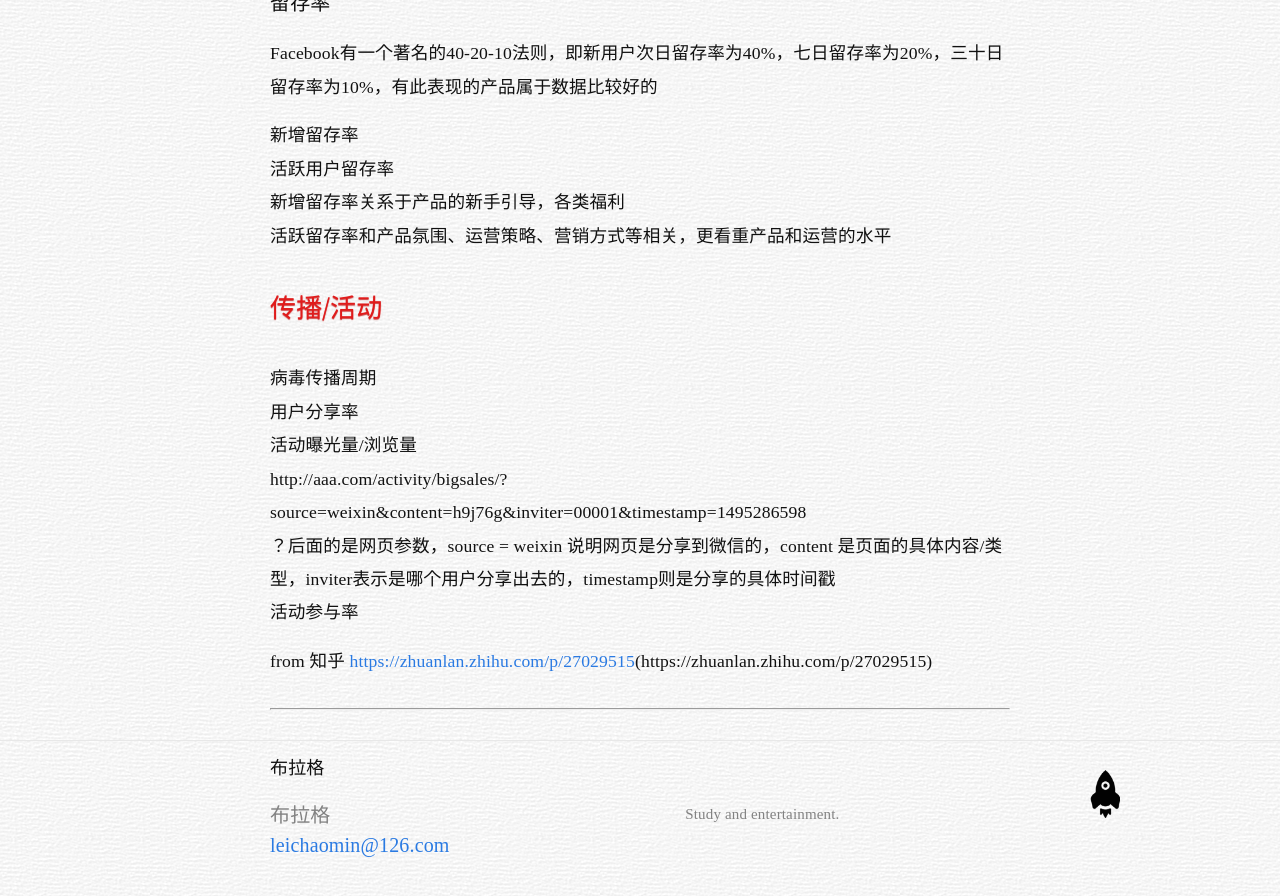
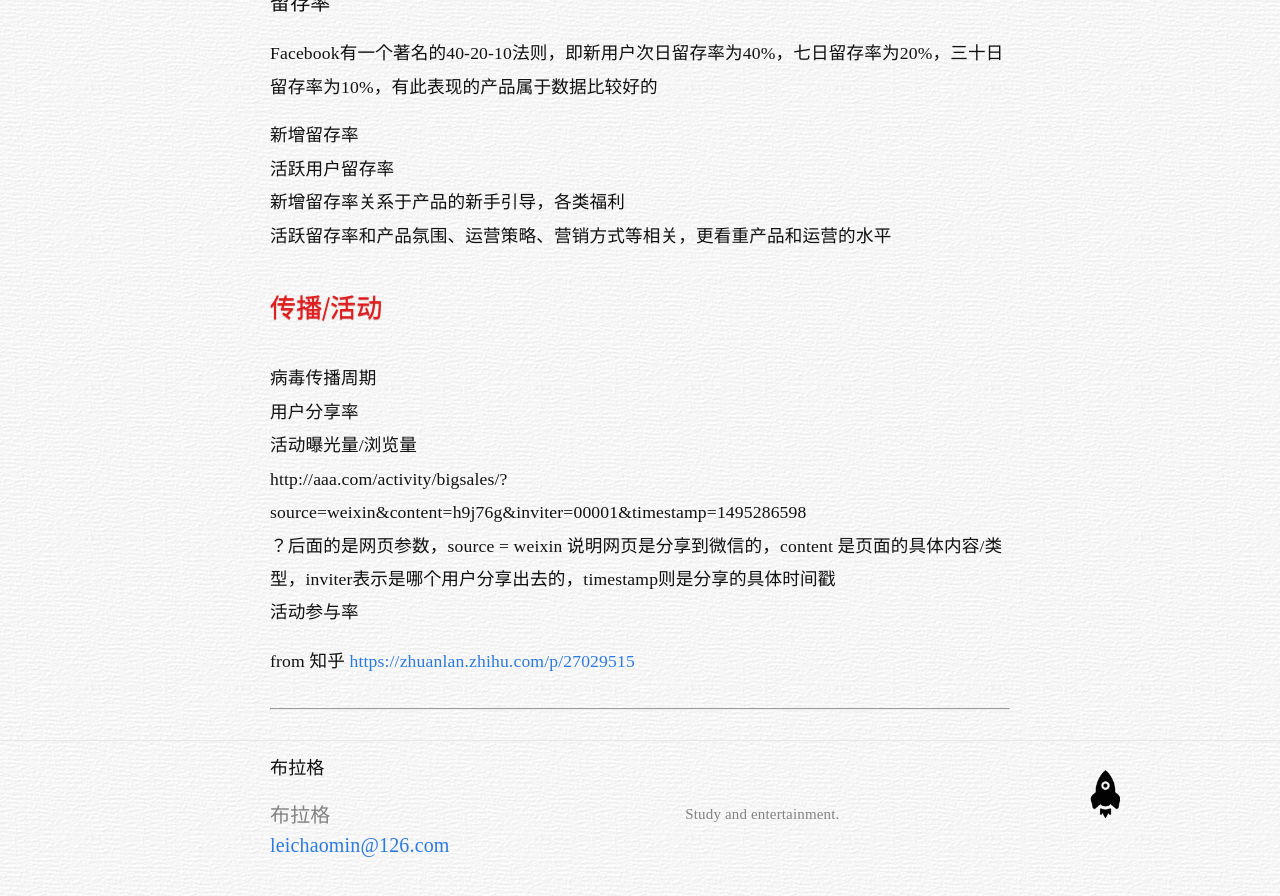
Before and after one commit to Besideme/besideme.github.io, a Jekyll site: the page built from _posts/2017-06-09-data-analysis-summary.md, in a window 1280 px wide and 900 px high, scrolled down 2012 px. Shown: the top 896 px of the window. Built offline with Jekyll 4.4.1, drawn with Linux system fonts in a browser that asks for light colours; nearby versions of some CDN libraries; comment, search, counter and statistics services are not loaded; some of the changed lines change nothing that is shown.

Commit message:
Update 2017-06-09-data-analysis-summary.md

```diff
--- a/_posts/2017-06-09-data-analysis-summary.md
+++ b/_posts/2017-06-09-data-analysis-summary.md
@@ -80,4 +80,4 @@ http://aaa.com/activity/bigsales/?source=weixin&content=h9j76g&inviter=00001&tim
 ？后面的是网页参数，source = weixin 说明网页是分享到微信的，content 是页面的具体内容/类型，inviter表示是哪个用户分享出去的，timestamp则是分享的具体时间戳
 活动参与率
 
-from 知乎 <https://zhuanlan.zhihu.com/p/27029515>(https://zhuanlan.zhihu.com/p/27029515)
+from 知乎 <https://zhuanlan.zhihu.com/p/27029515>
```
